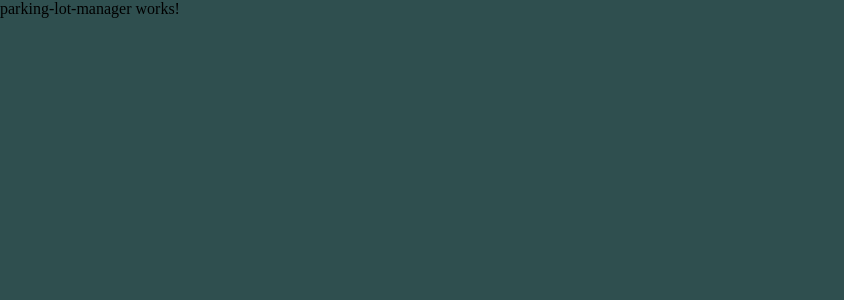
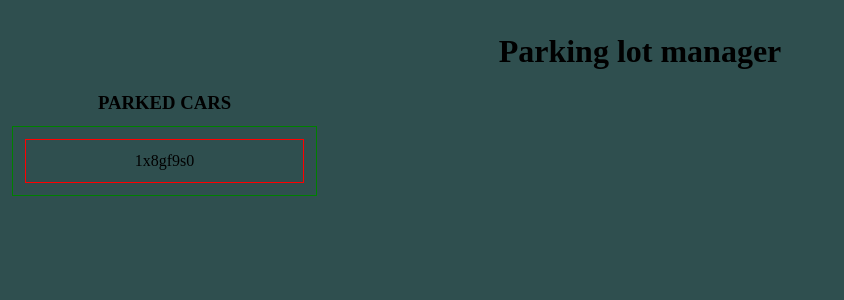
Before and after one commit to R-BRMN/parking-lot-manager, an Angular app: page / in a window 1280 px wide. Shown: the top 300 px of the page, without its empty margins (0-844 px from the left). Built offline with nearby package versions, Linux system fonts and the light colour scheme.

Commit message:
parked card list

```diff
--- /dev/null
+++ b/src/app/parking-lot-manager/components/parked-cars/parked-cars.component.html
@@ -0,0 +1,5 @@
+<div style="border: 1px solid green; padding: 12px; display: flex;">
+    <div *ngFor="let car of cars" style="border: 1px solid red; padding: 12px; width: 100%" >
+        <p style="text-align:center; margin: 0px">{{car.licensePlate}}</p>
+    </div>
+</div>
--- /dev/null
+++ b/src/app/parking-lot-manager/components/parking-lot-manager.component.css
@@ -0,0 +1,24 @@
+.flex-center-column {
+    display: flex;
+    flex-direction: column;
+    align-items: center;
+    padding: 12px;
+}
+
+#parking-lot-manager-container {
+    width: 100%;
+    height: 100%;
+    display: flex;
+    flex-direction: row;
+    gap: 12px;
+}
+
+#parking-lot-manager-container :nth-child(1) {
+    flex: 1 3 auto;
+    width: 100%;
+}
+
+#parking-lot-manager-container :nth-child(2) {
+    flex: 1 1 auto;
+    width: 100%;
+}
--- /dev/null
+++ b/src/app/parking-lot-manager/components/parking-lot-manager.component.html
@@ -0,0 +1,10 @@
+<div class="flex-center-column">
+    <h1>Parking lot manager</h1>
+    <div id="parking-lot-manager-container">
+        <div style="display: flex; flex-direction: column; gap: 12px">
+            <h3 style="margin: 0px; text-align: center;">PARKED CARS</h3>
+            <app-parked-cars [cars]="[{licensePlate: '1x8gf9s0'}]"></app-parked-cars>
+        </div>
+        <div></div>
+    </div>
+</div>
--- /dev/null
+++ b/src/app/parking-lot-manager/models/car.model.ts
@@ -0,0 +1,3 @@
+interface Car {
+    licensePlate: string;
+}
--- a/src/app/parking-lot-manager/parking-lot-manager.component.html
+++ /dev/null
@@ -1 +0,0 @@
-<p>parking-lot-manager works!</p>
--- a/src/app/parking-lot-manager/parking-lot-manager.module.ts
+++ b/src/app/parking-lot-manager/parking-lot-manager.module.ts
@@ -1,12 +1,14 @@
 import { NgModule } from '@angular/core';
 import { CommonModule } from '@angular/common';
-import { ParkingLotManagerComponent } from './parking-lot-manager.component';
+import { ParkingLotManagerComponent } from './components/parking-lot-manager.component';
+import { ParkedCarsComponent } from './components/parked-cars/parked-cars.component';
 
 
 
 @NgModule({
   declarations: [
-    ParkingLotManagerComponent
+    ParkingLotManagerComponent,
+    ParkedCarsComponent
   ],
   imports: [
     CommonModule
```
Also changed, not shown: src/app/parking-lot-manager/components/parked-cars/parked-cars.component.ts (added, +10 -0 lines), src/app/parking-lot-manager/components/parked-cars/parked-cars.component.css (added), src/app/parking-lot-manager/components/parking-lot-manager.component.ts (renamed from src/app/parking-lot-manager/parking-lot-manager.component.ts), 1 other file (tests, documents, lock files or other folders).
